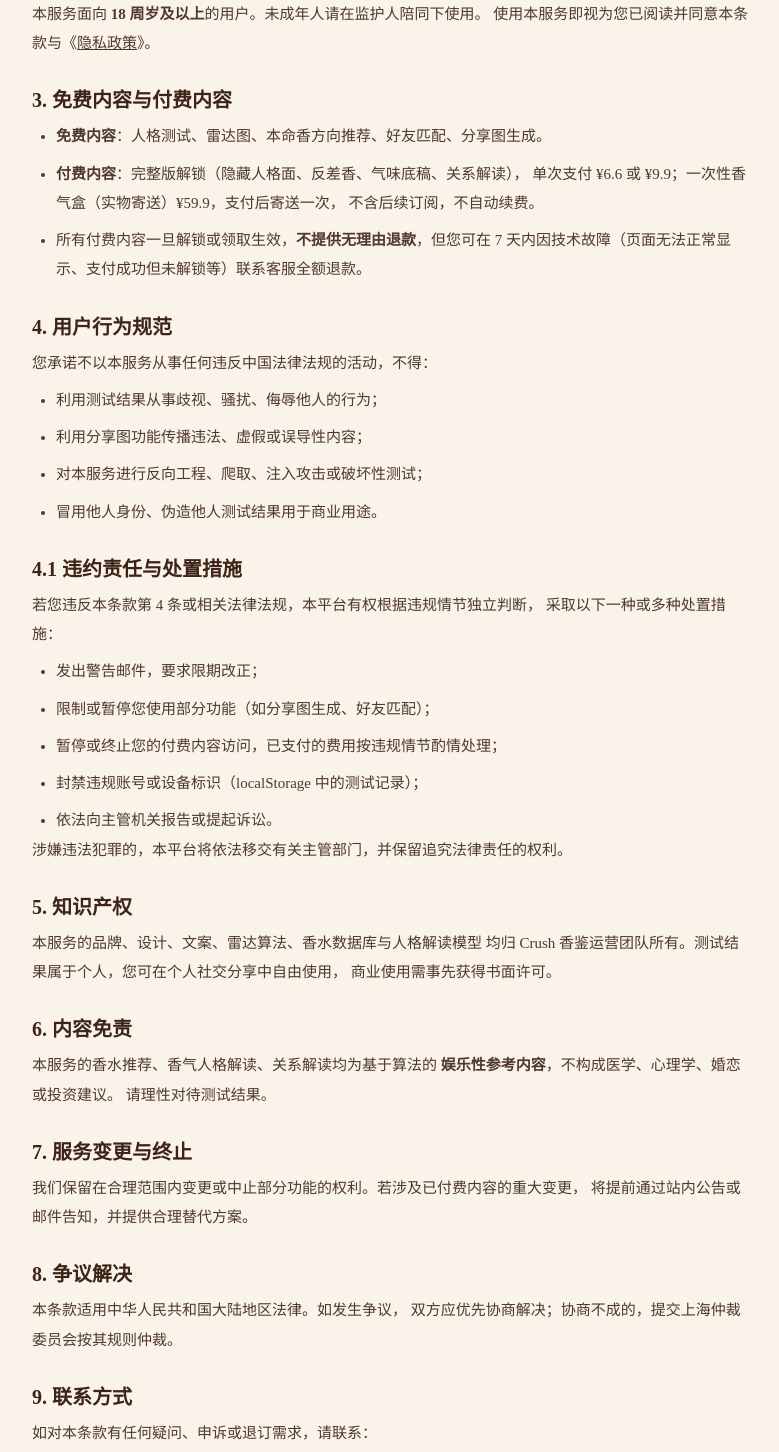
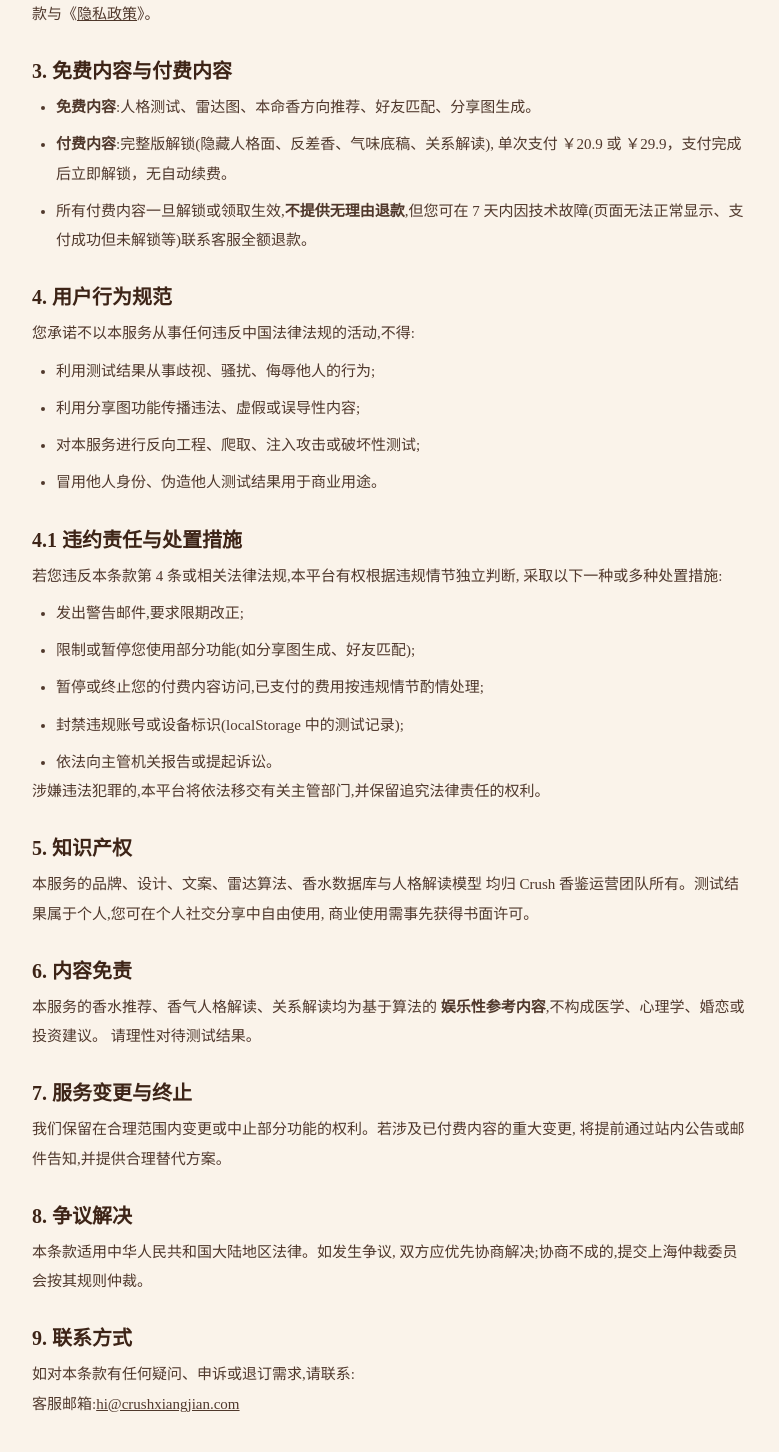
Before and after one commit to Ici17/Crush-Xiangjian, a Next.js app: page /terms in a window 1280 px wide. Shown: the part 340-1792 px from the top of the page, without its empty margins (248-1027 px from the left). Built offline with nearby package versions, Linux system fonts and the light colour scheme.

Commit message:
feat: 价格改 29.9/20.9 + 全站清除一次性香气盒入口

```diff
--- a/app/terms/page.tsx
+++ b/app/terms/page.tsx
@@ -4,7 +4,7 @@ import Link from "next/link";
 export const metadata: Metadata = {
   title: "服务条款 | Crush香鉴",
   description:
-    "Crush香鉴 服务条款。本服务面向 18 岁及以上用户免费提供香气人格测试，并提供可选的完整版解锁与一次性香气盒。",
+    "Crush香鉴 服务条款。本服务面向 18 岁及以上用户免费提供香气人格测试,并提供可选的完整版内容解锁。",
 };
 
 export default function TermsPage() {
@@ -15,13 +15,13 @@ export default function TermsPage() {
     >
       <h1 className="text-3xl font-semibold mb-2">服务条款</h1>
       <p className="text-sm text-amber-700/80 mb-10">
-        最后更新：2026 年 8 月 6 日 · 生效日期：2026 年 8 月 6 日
+        最后更新:2026 年 8 月 6 日 · 生效日期:2026 年 8 月 6 日
       </p>
 
       <Section title="1. 服务概述">
-        Crush 香鉴（以下简称"本服务"）由 Crush 香鉴运营团队提供，是一款面向中文用户的
+        Crush 香鉴(以下简称"本服务")由 Crush 香鉴运营团队提供,是一款面向中文用户的
         香气人格测试工具。本服务免费提供 16 型香气人格测试、雷达图、好友匹配与分享图
-        生成；同时提供可选的「完整版解锁」与「一次性香气盒」付费内容。
+        生成;同时提供可选的「完整版解锁」付费内容。
       </Section>
 
       <Section title="2. 使用资格">
@@ -36,69 +36,68 @@ export default function TermsPage() {
       <Section title="3. 免费内容与付费内容">
         <ul className="list-disc pl-6 space-y-2">
           <li>
-            <strong>免费内容</strong>：人格测试、雷达图、本命香方向推荐、好友匹配、分享图生成。
+            <strong>免费内容</strong>:人格测试、雷达图、本命香方向推荐、好友匹配、分享图生成。
           </li>
           <li>
-            <strong>付费内容</strong>：完整版解锁（隐藏人格面、反差香、气味底稿、关系解读），
-            单次支付 ¥6.6 或 ¥9.9；一次性香气盒（实物寄送）¥59.9，支付后寄送一次，
-            不含后续订阅，不自动续费。
+            <strong>付费内容</strong>:完整版解锁(隐藏人格面、反差香、气味底稿、关系解读),
+            单次支付 ￥20.9 或 ￥29.9，支付完成后立即解锁，无自动续费。
           </li>
           <li>
-            所有付费内容一旦解锁或领取生效，<strong>不提供无理由退款</strong>，但您可在
-            7 天内因技术故障（页面无法正常显示、支付成功但未解锁等）联系客服全额退款。
+            所有付费内容一旦解锁或领取生效,<strong>不提供无理由退款</strong>,但您可在
+            7 天内因技术故障(页面无法正常显示、支付成功但未解锁等)联系客服全额退款。
           </li>
         </ul>
       </Section>
 
       <Section title="4. 用户行为规范">
-        您承诺不以本服务从事任何违反中国法律法规的活动，不得：
+        您承诺不以本服务从事任何违反中国法律法规的活动,不得:
         <ul className="list-disc pl-6 space-y-2 mt-2">
-          <li>利用测试结果从事歧视、骚扰、侮辱他人的行为；</li>
-          <li>利用分享图功能传播违法、虚假或误导性内容；</li>
-          <li>对本服务进行反向工程、爬取、注入攻击或破坏性测试；</li>
+          <li>利用测试结果从事歧视、骚扰、侮辱他人的行为;</li>
+          <li>利用分享图功能传播违法、虚假或误导性内容;</li>
+          <li>对本服务进行反向工程、爬取、注入攻击或破坏性测试;</li>
           <li>冒用他人身份、伪造他人测试结果用于商业用途。</li>
         </ul>
       </Section>
 
       <Section title="4.1 违约责任与处置措施">
-        若您违反本条款第 4 条或相关法律法规，本平台有权根据违规情节独立判断，
-        采取以下一种或多种处置措施：
+        若您违反本条款第 4 条或相关法律法规,本平台有权根据违规情节独立判断,
+        采取以下一种或多种处置措施:
         <ul className="list-disc pl-6 space-y-2 mt-2">
-          <li>发出警告邮件，要求限期改正；</li>
-          <li>限制或暂停您使用部分功能（如分享图生成、好友匹配）；</li>
-          <li>暂停或终止您的付费内容访问，已支付的费用按违规情节酌情处理；</li>
-          <li>封禁违规账号或设备标识（localStorage 中的测试记录）；</li>
+          <li>发出警告邮件,要求限期改正;</li>
+          <li>限制或暂停您使用部分功能(如分享图生成、好友匹配);</li>
+          <li>暂停或终止您的付费内容访问,已支付的费用按违规情节酌情处理;</li>
+          <li>封禁违规账号或设备标识(localStorage 中的测试记录);</li>
           <li>依法向主管机关报告或提起诉讼。</li>
         </ul>
-        涉嫌违法犯罪的，本平台将依法移交有关主管部门，并保留追究法律责任的权利。
+        涉嫌违法犯罪的,本平台将依法移交有关主管部门,并保留追究法律责任的权利。
       </Section>
 
       <Section title="5. 知识产权">
         本服务的品牌、设计、文案、雷达算法、香水数据库与人格解读模型
-        均归 Crush 香鉴运营团队所有。测试结果属于个人，您可在个人社交分享中自由使用，
+        均归 Crush 香鉴运营团队所有。测试结果属于个人,您可在个人社交分享中自由使用,
         商业使用需事先获得书面许可。
       </Section>
 
       <Section title="6. 内容免责">
         本服务的香水推荐、香气人格解读、关系解读均为基于算法的
-        <strong> 娱乐性参考内容</strong>，不构成医学、心理学、婚恋或投资建议。
+        <strong> 娱乐性参考内容</strong>,不构成医学、心理学、婚恋或投资建议。
         请理性对待测试结果。
       </Section>
 
       <Section title="7. 服务变更与终止">
-        我们保留在合理范围内变更或中止部分功能的权利。若涉及已付费内容的重大变更，
-        将提前通过站内公告或邮件告知，并提供合理替代方案。
+        我们保留在合理范围内变更或中止部分功能的权利。若涉及已付费内容的重大变更,
+        将提前通过站内公告或邮件告知,并提供合理替代方案。
       </Section>
 
       <Section title="8. 争议解决">
-        本条款适用中华人民共和国大陆地区法律。如发生争议，
-        双方应优先协商解决；协商不成的，提交上海仲裁委员会按其规则仲裁。
+        本条款适用中华人民共和国大陆地区法律。如发生争议,
+        双方应优先协商解决;协商不成的,提交上海仲裁委员会按其规则仲裁。
       </Section>
 
       <Section title="9. 联系方式">
-        如对本条款有任何疑问、申诉或退订需求，请联系：
+        如对本条款有任何疑问、申诉或退订需求,请联系:
         <br />
-        客服邮箱：
+        客服邮箱:
         <a href="mailto:hi@crushxiangjian.com" className="underline">
           hi@crushxiangjian.com
         </a>
```
